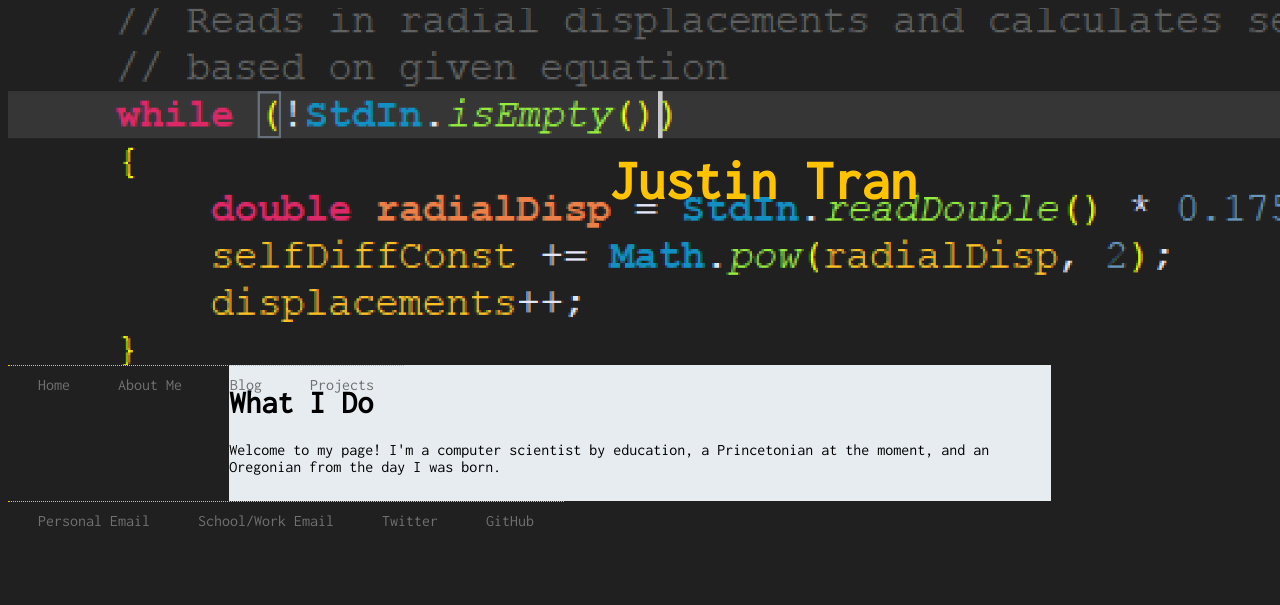
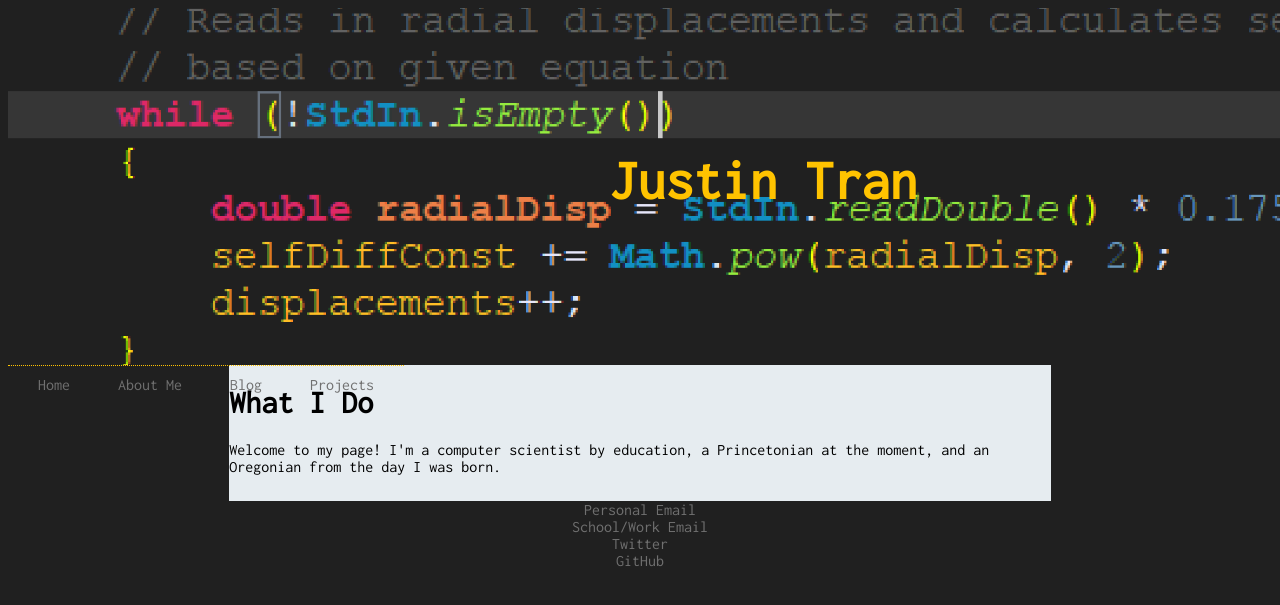
Before and after one commit to justintranjt/justintranjt.github.io, a Jekyll site: the page built from index.html, in a window 1280 px wide. Shown: the top 605 px of the page. Built offline with Jekyll 4.4.1, drawn with Linux system fonts in a browser that asks for light colours.

Commit message:
Update default.html

```diff
--- a/_layouts/default.html
+++ b/_layouts/default.html
@@ -40,7 +40,7 @@
             </div>
         </body>
 
-        <footer class="contactnav">
+        <footer class="contact">
             <ul>
                 <li><a href="mailto:justin.tran.jt@gmail.com">Personal Email</a></li>
                 <li><a href="mailto:jctran@princeton.edu">School/Work Email</a></li>
```
